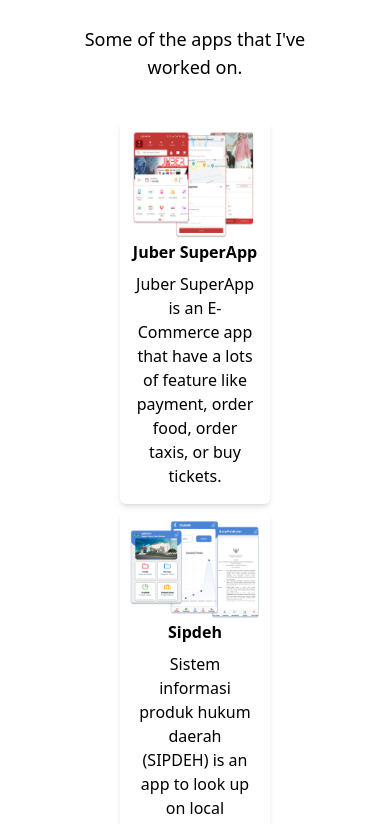
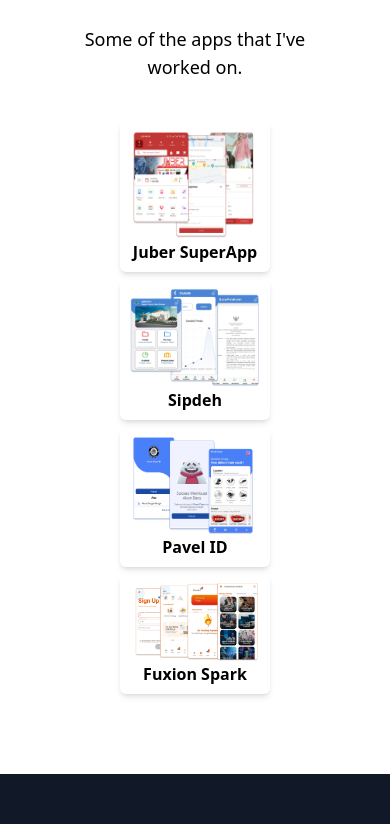
Before and after one commit to hikaaam/me, a React (Vite) app: page / in a window 390 px wide. Shown: the part 1593-2417 px from the top of the page. After the commit the page ends 2367 px from the top, so only its background shows below. Built offline with nearby package versions, Linux system fonts and the light colour scheme.

Commit message:
update css

```diff
--- a/src/App.tsx
+++ b/src/App.tsx
@@ -62,7 +62,7 @@
             </p>
             <div className="flex flex-wrap gap-2 mt-10">
               <button
-                onClick={() => window.open("https://github.com/hikaaam")}
+                onClick={() => window.location.assign("https://github.com/hikaaam")}
                 className="group bg-white shadow-md text-black px-5 py-2 rounded-md font-bold text-lg
                 cursor-pointer hover:shadow-cyan-300"
               >
@@ -73,7 +73,7 @@
                 />
               </button>
               <button
-                onClick={() => window.open("https://linkedin.com/in/ilyas-a-97b03a162")}
+                onClick={() => window.location.assign("https://linkedin.com/in/ilyas-a-97b03a162")}
                 className="group bg-white shadow-md text-black px-5 py-2 rounded-md font-bold text-lg
                 cursor-pointer hover:shadow-cyan-300"
               >
--- a/src/Components/PortofolioCard/index.tsx
+++ b/src/Components/PortofolioCard/index.tsx
@@ -11,23 +11,23 @@
 }) => {
   return (
     <div
-      className="flex flex-col bg-white shadow-md p-2 lg:p-4 md:p-4 flex-1
+      className="group flex flex-col bg-white shadow-md p-2 lg:p-4 md:p-4 flex-1
       items-center justify-center rounded-md min-w-[60%] lg:min-w-[30%] md:min-w-[40%]"
     >
       <img
         src={image}
-        className="min-w-0 cursor-pointer hover:scale-110"
+        className="min-w-0 cursor-pointer group-hover:scale-110"
         onClick={() => {
           window.open(image);
         }}
       />
       <h3
         className="capitalize mt:5
-          font-bold  text-base lg:text-lg text-center"
+          font-bold  text-base lg:text-lg text-center group-hover:mt-8"
       >
         {title}
       </h3>
-      <p className="text-center p-2 text-base">{about}</p>
+      <p className="text-center p-2 text-base hidden md:hidden lg:block">{about}</p>
     </div>
   );
 };
```
